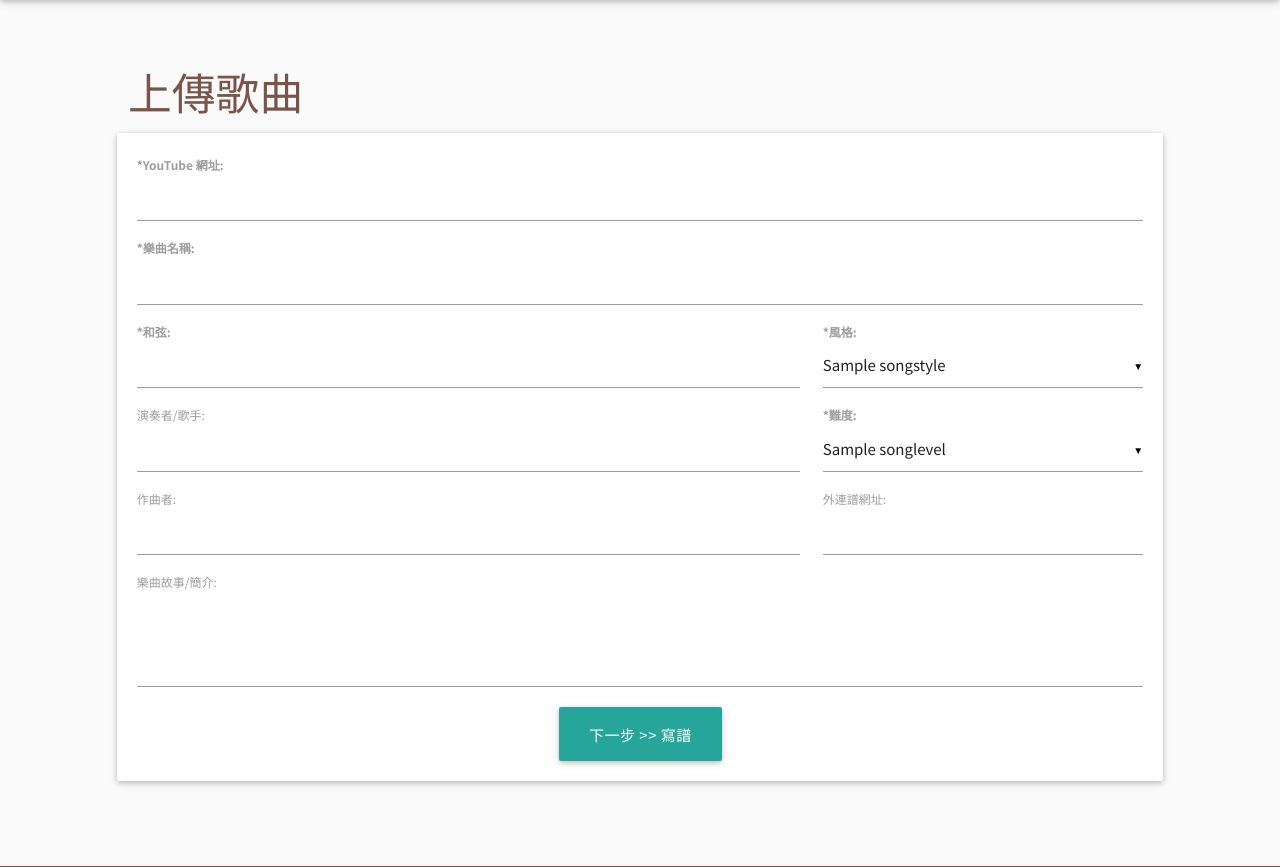
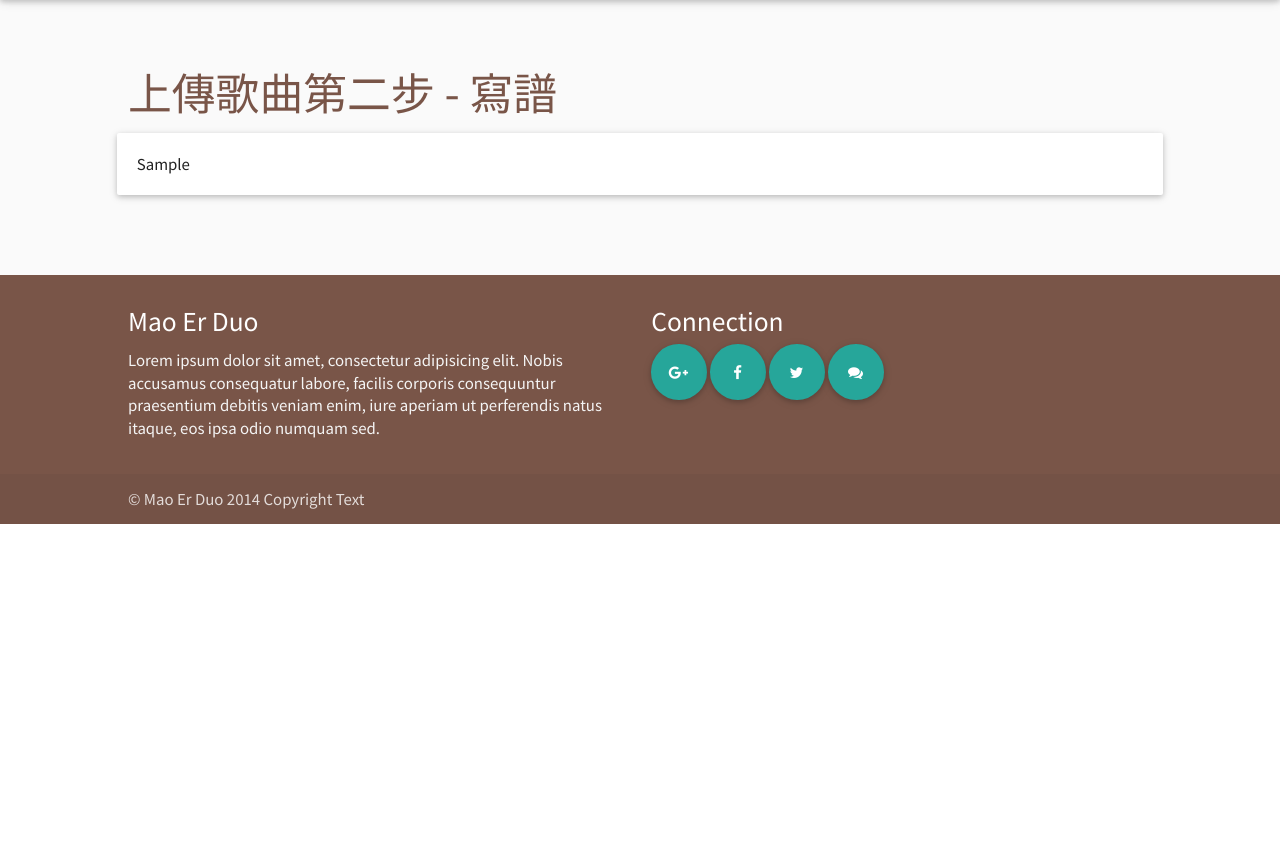
Before and after one commit to WanLinLin/Notebox, a Django app: template django_notebox/catear/notebox/templates/notebox/upload_music.html in a window 1280 px wide. Shown: the part 64-931 px from the top of the page. After the commit the page ends 588 px from the top, so only its background shows below. Run offline with Django 3.2, Linux system fonts and the light colour scheme; tables that the repository leaves empty hold one stand-in row (values such as "Sample post"); the template is opened without the code that fills it: values that come from a table or form of the project are taken from there, most other values are stand-ins (such as "Sample title", 1, 10 or a date in 2020); parts of the project's set-up code (start-up, migrations or seed data) failed here and were passed over; some libraries are stand-ins or nearby versions.

Commit message:
Complete first upload page

```diff
--- a/django_notebox/catear/notebox/forms.py
+++ b/django_notebox/catear/notebox/forms.py
@@ -3,7 +3,7 @@ from django.contrib.auth.models import User
 from django.contrib.auth import authenticate as django_auth, login as django_login
 from django.core.exceptions import ValidationError
 from django.forms import ModelChoiceField
-from .models import SongStyle, SongLevel
+from .models import SongStyle, SongLevel, Song
 
 def check_username(username):
     if User.objects.filter(username=username).exists():
@@ -73,9 +73,9 @@ class UploadForm(forms.Form):
     def save(self, request):
         # Generate not-user-provided data
         self.upload_user  = request.user
-        self.youtube_id   = youtube_url.split('v=')[-1]
+        self.youtube_id   = self.cleaned_data['youtube_url'].split('v=')[-1]
         self.time_length  = None
-        self.youtube_img_url = 'http://img.youtube.com/vi/{id}/0.jpg'.format(id=youtube_id)
+        self.youtube_img_url = 'http://img.youtube.com/vi/{id}/0.jpg'.format(id=self.youtube_id)
 
         # New Song object
         new_song = Song(
@@ -97,7 +97,8 @@ class UploadForm(forms.Form):
             youtube_img_url=self.youtube_img_url,
             youtube_id=self.youtube_id,
             upload_user=self.upload_user,
-            time_length=self.time_length
+            time_length=self.time_length,
+            activated=False
         )
 
-        new_song.save()
+        # new_song.save()
--- a/django_notebox/catear/notebox/models.py
+++ b/django_notebox/catear/notebox/models.py
@@ -45,6 +45,8 @@ class Song(models.Model):
     modify_time = models.DateTimeField(auto_now=True)
     upload_time = models.DateTimeField(auto_now_add=True)
 
+    activated = models.BooleanField(default=False)
+
     def __str__(self):
         return self.title
 
--- a/django_notebox/catear/notebox/templates/notebox/upload_music.html
+++ b/django_notebox/catear/notebox/templates/notebox/upload_music.html
@@ -27,15 +27,26 @@
 
   <div class="grey lighten-5">
     <div class="container med-pad-block">
-      <h3 class="brown-text">上傳歌曲</h3>
+      <h3 class="brown-text">
+        {% if step == 0  %}
+          上傳歌曲第一步 - 歌曲基本資料
+        {% else %}
+          上傳歌曲第二步 - 寫譜
+        {% endif %}
+      </h3>
       <div class="row small-pad-block">
 
+        {% if step == 0 %}
+
         <!--==========================
-        =            Form            =
+        =            Step 0 Form     =
         ===========================-->
         <form action="" method="POST"> {% csrf_token %}
           <div class="card">
             <div class="card-content row">
+              <!-- <div class="col s12" id="youtube_preview">
+                <iframe width="560" height="315" src="https://www.youtube.com/embed/cOzZfxVa0qE" frameborder="0" allowfullscreen></iframe>
+              </div> -->
               <div class="col s12">
                 <div class="">
                 <b>{{ upload_form.youtube_url.label_tag}}</b>
@@ -84,8 +95,6 @@
                 </div>
               </div>
 
-
-
               <div class="col s12 center-align">
                 <button class="btn-large waves-effect waves-light" type="submit" name="upload">
                   下一步 >> 寫譜
@@ -95,7 +104,24 @@
             </div>
           </div>
         </form>
-        <!--====  End of Form  ====-->
+        <!--====  End of Step 0 Form  ====-->
+
+        {% else %}
+
+        <!--=======================================
+        =            Step1 Note Editor            =
+        ========================================-->
+
+        <div class="card">
+          <div class="card-content">
+            {{cleaned_data}}
+          </div>
+        </div>
+
+        <!--====  End of Step1 Note Editor  ====-->
+
+
+        {% endif %}
 
       </div>
     </div>
@@ -132,6 +158,13 @@
 
     $('footer').addClass('no-top-margin');
     })
+
+    // var yt_preview = $("#youtube_preview");
+    // $('#{{ upload_form.youtube_url.id_for_label }}').focusout(function() {
+    //   var va = this.value.split('v=');
+    //   if (va.length == 2) {
+    //   }
+    // });
   </script>
 </body>
 </html>
```
Also changed, not shown: django_notebox/catear/notebox/views.py (+10 -4 lines).
